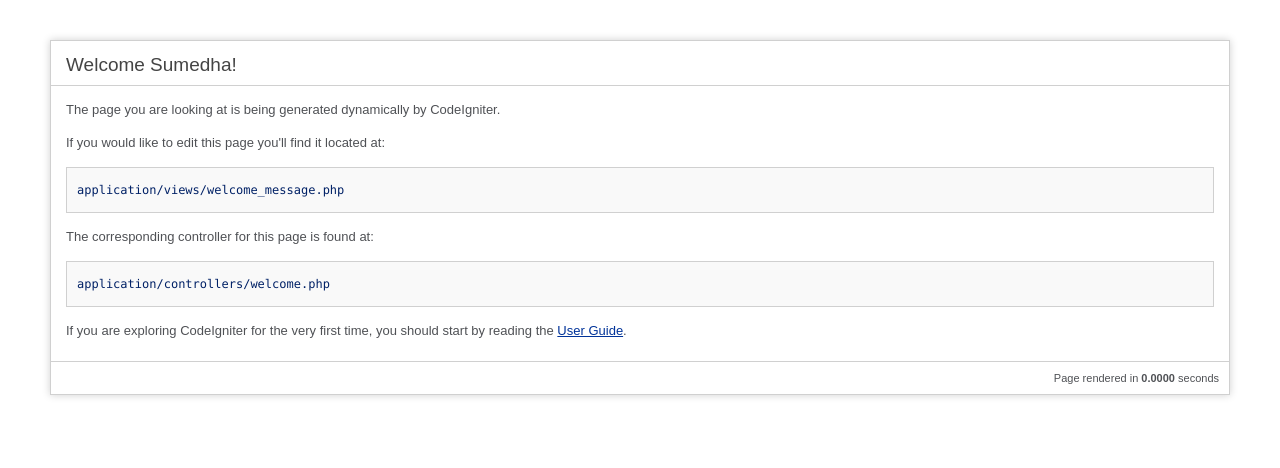
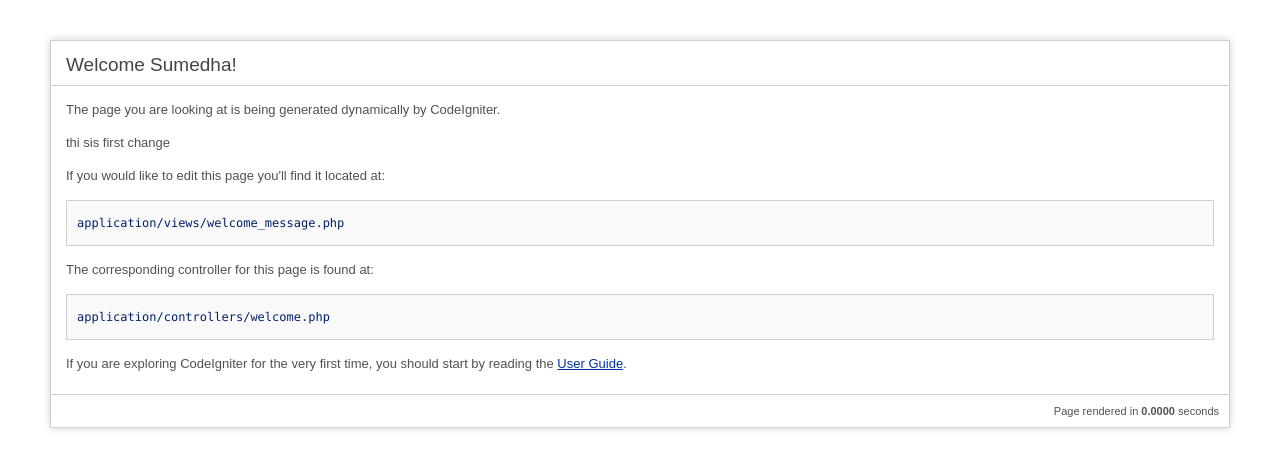
Before and after one commit to himanshu-verma-1986/ciTest1, a CodeIgniter app: page / in a window 1280 px wide. Shown: the top 468 px of the page. Run offline with CodeIgniter, Linux system fonts and the light colour scheme.

Commit message:
This is first change

```diff
--- a/application/views/welcome_message.php
+++ b/application/views/welcome_message.php
@@ -71,7 +71,7 @@
 
 	<div id="body">
 		<p>The page you are looking at is being generated dynamically by CodeIgniter.</p>
-
+                <p>thi sis first change</p>
 		<p>If you would like to edit this page you'll find it located at:</p>
 		<code>application/views/welcome_message.php</code>
 
```
